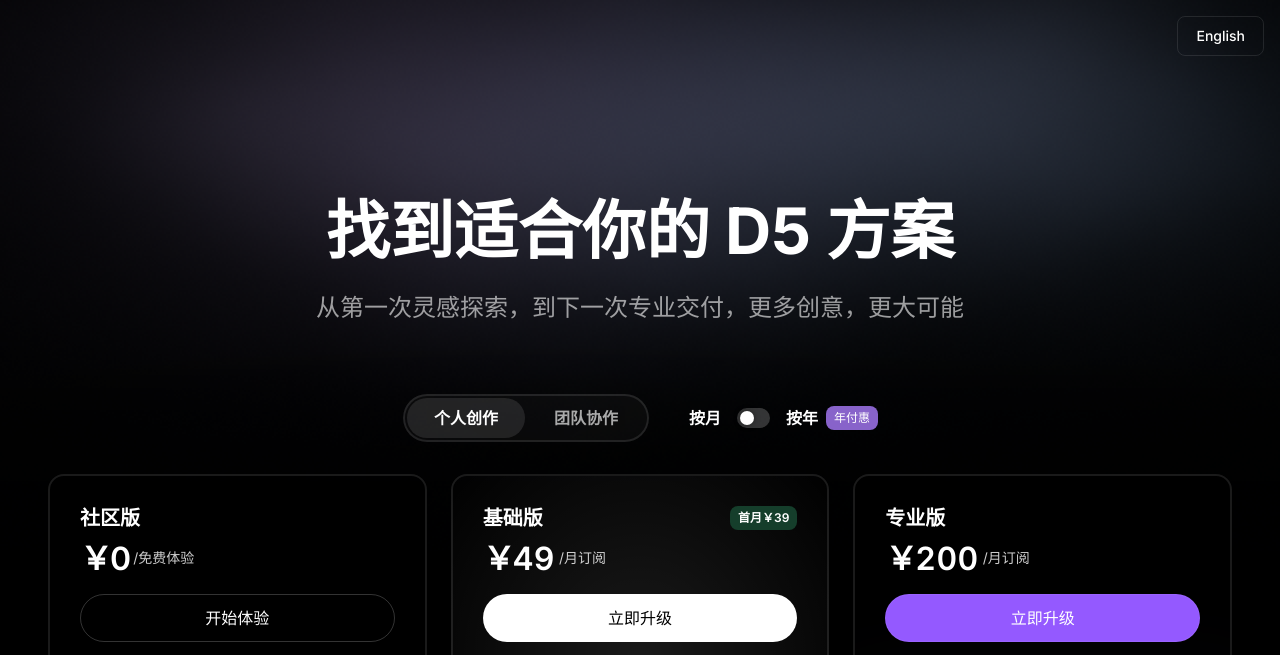
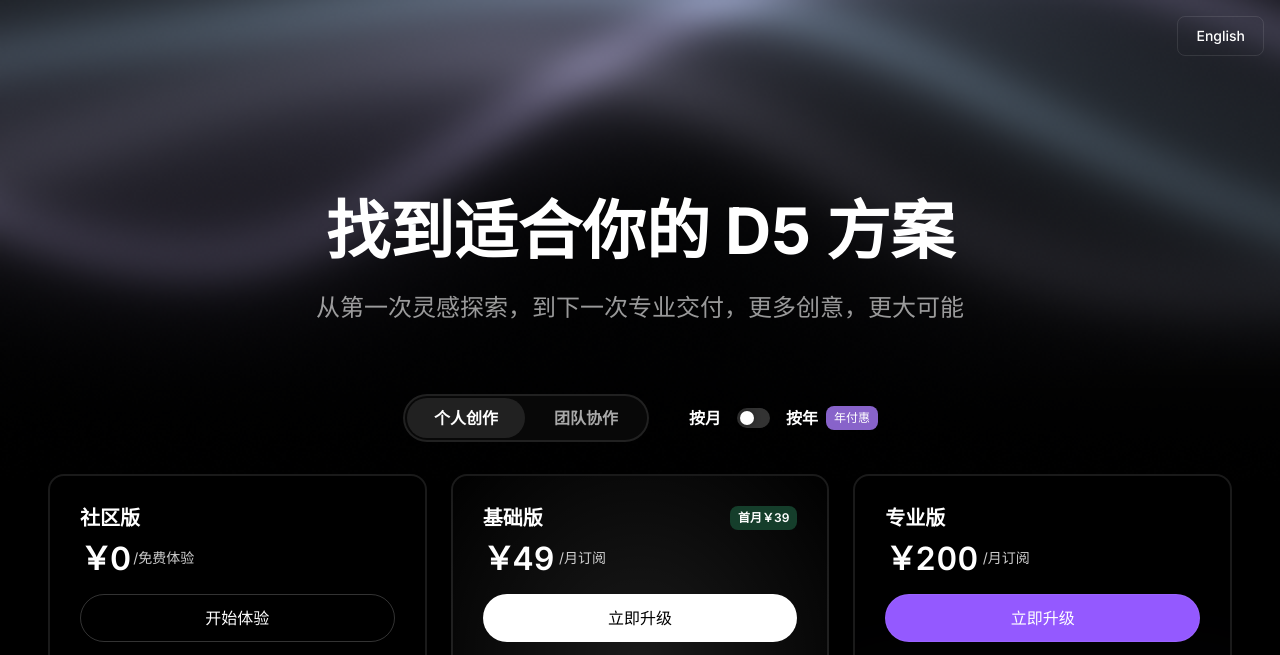
Before and after one commit to kinkihi/d5pricing, a website: page web/index.html in a window 1280 px wide. Shown: the top 655 px of the page. Drawn offline with Linux system fonts and the light colour scheme.

Commit message:
Restyle hero with muted flowing light curtains

```diff
--- a/web/hero-aura.mjs
+++ b/web/hero-aura.mjs
@@ -1,4 +1,4 @@
-// Low-chroma aura glow. WebGL keeps this available in browsers without WebGPU;
+// Low-chroma flowing light curtains. WebGL works without WebGPU;
 // the CSS gradient remains visible when graphics contexts are unavailable/lost.
 const canvas = document.querySelector('[data-aura-glow]');
 const reducedMotion = matchMedia('(prefers-reduced-motion: reduce)');
@@ -25,40 +25,45 @@
   return mix(mix(hash(cell), hash(cell + vec2(1.0, 0.0)), f.x),
              mix(hash(cell + vec2(0.0, 1.0)), hash(cell + 1.0), f.x), f.y);
 }
-float cloud(vec2 p) {
-  float value = 0.0, amplitude = 0.57;
-  for (int i = 0; i < 3; i++) {
-    value += amplitude * noise(p);
-    p = mat2(1.6, -1.2, 1.2, 1.6) * p + 7.3;
-    amplitude *= 0.5;
-  }
-  return value;
-}
-float halo(vec2 p, vec2 center, vec2 radius) {
-  vec2 delta = (p - center) / radius;
-  return exp(-dot(delta, delta) * 2.0);
+float curtain(float distance, float width) {
+  // An illuminated fold with a soft trailing body, rather than a neon line.
+  // Multiply signed distances: GLSL pow(negative, 2.0) is undefined on some GPUs.
+  float edgeDistance = distance / width;
+  float bodyDistance = (distance + width * 1.6) / (width * 3.8);
+  float edge = exp(-edgeDistance * edgeDistance);
+  float body = exp(-bodyDistance * bodyDistance);
+  return edge * 0.56 + body * 0.44;
 }
 void main() {
   vec2 uv = gl_FragCoord.xy / u_resolution;
   uv.y = 1.0 - uv.y;
-  // Continuous noise, seeded once per visit: no timers, resets or fixed loop.
-  float t = u_time * 0.026;
-  vec2 drift = vec2(t, -t * 0.63);
-  vec2 domain = uv * vec2(2.8, 2.2) + u_seed;
-  vec2 warp = vec2(cloud(domain + drift), cloud(domain - drift + 13.4)) - 0.5;
-  vec2 p = uv + warp * vec2(0.17, 0.13);
-  vec2 wander = vec2(noise(vec2(t * 0.43, u_seed)),
-                     noise(vec2(u_seed + 17.0, t * 0.37))) - 0.5;
-  float violet = halo(p, vec2(0.32, 0.17) + wander * 0.22, vec2(0.46, 0.45));
-  float blue = halo(p, vec2(0.72, 0.22) - wander * 0.18, vec2(0.43, 0.40));
-  float mist = cloud(domain * 0.8 - drift * 0.35 + 24.0);
-  float ridge = 0.19 + 0.07 * sin(uv.x * 5.5 + t * 0.4 + u_seed) + warp.y * 0.12;
-  float ribbon = exp(-pow((p.y - ridge) / 0.18, 2.0));
-  ribbon *= smoothstep(0.0, 0.22, uv.x) * (1.0 - smoothstep(0.78, 1.0, uv.x));
-  vec3 color = vec3(0.002, 0.003, 0.005);
-  color += vec3(0.145, 0.127, 0.180) * violet * (0.72 + mist * 0.28);
-  color += vec3(0.102, 0.133, 0.168) * blue * (0.75 + mist * 0.25);
-  color += vec3(0.100, 0.094, 0.115) * ribbon * (0.25 + mist * 0.2);
+  // Independent, continuous drift: seeded once, with no timed resets.
+  float t = u_time * 0.065;
+  float phase = u_seed * 0.06283;
+  float wander = noise(vec2(t * 0.19, u_seed)) - 0.5;
+  float warp = noise(vec2(uv.x * 3.2 + t * 0.13, uv.y * 1.8 - t * 0.17) + u_seed) - 0.5;
+  float x = uv.x;
+  float y = uv.y + warp * 0.10;
+  float foldA = 0.12 + 0.21 * sin(x * 4.1 + t * 0.41 + phase * 0.28)
+                    + 0.065 * sin(x * 7.3 - t * 0.27) + wander * 0.10;
+  float foldB = 0.14 + 0.23 * cos(x * 3.8 - t * 0.33 + 1.25 + phase * 0.18)
+                    + 0.06 * sin(x * 6.1 + t * 0.23);
+  float foldC = 0.25 + 0.19 * sin(x * 4.7 + t * 0.29 + 3.1)
+                    + wander * 0.06;
+  float a = curtain(y - foldA, 0.045 + 0.018 * sin(x * 2.5 + 0.6));
+  float b = curtain(y - foldB, 0.055);
+  float c = curtain(y - foldC, 0.075);
+  // Gray-violet, steel blue and a neutral pearl accent keep chroma restrained.
+  vec3 color = vec3(0.009, 0.010, 0.015);
+  color += vec3(0.275, 0.258, 0.335) * a;
+  color += vec3(0.210, 0.263, 0.300) * b;
+  color += vec3(0.170, 0.167, 0.193) * c;
+  float edgeFade = 0.68 + 0.32 * sin(x * 3.14159);
+  float lowerFade = 1.0 - smoothstep(0.32, 0.84, uv.y);
+  // The title remains the brightest element as the light passes behind it.
+  vec2 title = (uv - vec2(0.5, 0.38)) / vec2(0.34, 0.16);
+  float titleShade = 1.0 - 0.40 * exp(-dot(title, title));
+  color *= edgeFade * lowerFade * titleShade;
   // Subpixel, time-independent dithering prevents banding without glitter.
   color += (hash(gl_FragCoord.xy) - 0.5) / 255.0;
   gl_FragColor = vec4(max(color, vec3(0.0)), 1.0);
--- a/web/index.html
+++ b/web/index.html
@@ -11,7 +11,7 @@
   <link rel="icon" type="image/png" sizes="32x32" href="assets/icons/d5-icon-32.png?v=20261022-3">
   <link rel="apple-touch-icon" sizes="180x180" href="assets/icons/d5-icon-180.png?v=20261022-3">
   <link rel="stylesheet" href="styles.css?v=20261022-2">
-  <link rel="stylesheet" href="pricing-experience.css?v=20261022-4">
+  <link rel="stylesheet" href="pricing-experience.css?v=20261022-5">
 </head>
 <body>
   <div class="pricing-sky" aria-hidden="true"><canvas data-aura-glow></canvas></div>
@@ -98,7 +98,7 @@
   <div class="sr-only" id="announcer" role="status" aria-live="polite"></div>
   <script src="app.js?v=20261022-2"></script>
   <script src="pricing-experience.js?v=20261022-2"></script>
-  <script type="module" src="hero-aura.mjs?v=20261022-4"></script>
+  <script type="module" src="hero-aura.mjs?v=20261022-5"></script>
   <script type="module" src="shader-backgrounds.mjs?v=20261022-4"></script>
 </body>
 </html>
--- a/web/pricing-experience.css
+++ b/web/pricing-experience.css
@@ -11,7 +11,7 @@
 body { isolation: isolate; }
 button, a, summary, [tabindex="0"] { -webkit-tap-highlight-color: transparent; }
 :focus-visible { outline: 2px solid #c9acff; outline-offset: 5px; }
-.pricing-sky { position: absolute; inset: 0 0 auto; height: 620px; z-index: -1; pointer-events: none; overflow: hidden; background: radial-gradient(ellipse 44% 56% at 32% 20%, #292632 0%, transparent 100%), radial-gradient(ellipse 42% 54% at 70% 24%, #202833 0%, transparent 100%), #000; -webkit-mask-image: linear-gradient(#000 55%, transparent 100%); mask-image: linear-gradient(#000 55%, transparent 100%); }
+.pricing-sky { position: absolute; inset: 0 0 auto; height: 620px; z-index: -1; pointer-events: none; overflow: hidden; background: radial-gradient(ellipse 68% 38% at 22% 0%, transparent 34%, #484451 53%, #25232d 66%, transparent 85%), radial-gradient(ellipse 58% 36% at 80% 5%, transparent 25%, #354149 48%, #1b222a 66%, transparent 90%), #000; -webkit-mask-image: linear-gradient(#000 55%, transparent 100%); mask-image: linear-gradient(#000 55%, transparent 100%); }
 .pricing-sky canvas { display: block; width: 100%; height: 100%; opacity: 0; transition: opacity 600ms ease; }
 .pricing-sky canvas[data-rendered="true"] { opacity: 1; }
 .global-nav { position: relative; height: 72px; padding: 16px; justify-content: flex-end; background: none; backdrop-filter: none; }
```
Also changed, not shown: PREVIEW.md (+3 -2 lines), design-qa.md (+16 -0 lines).
